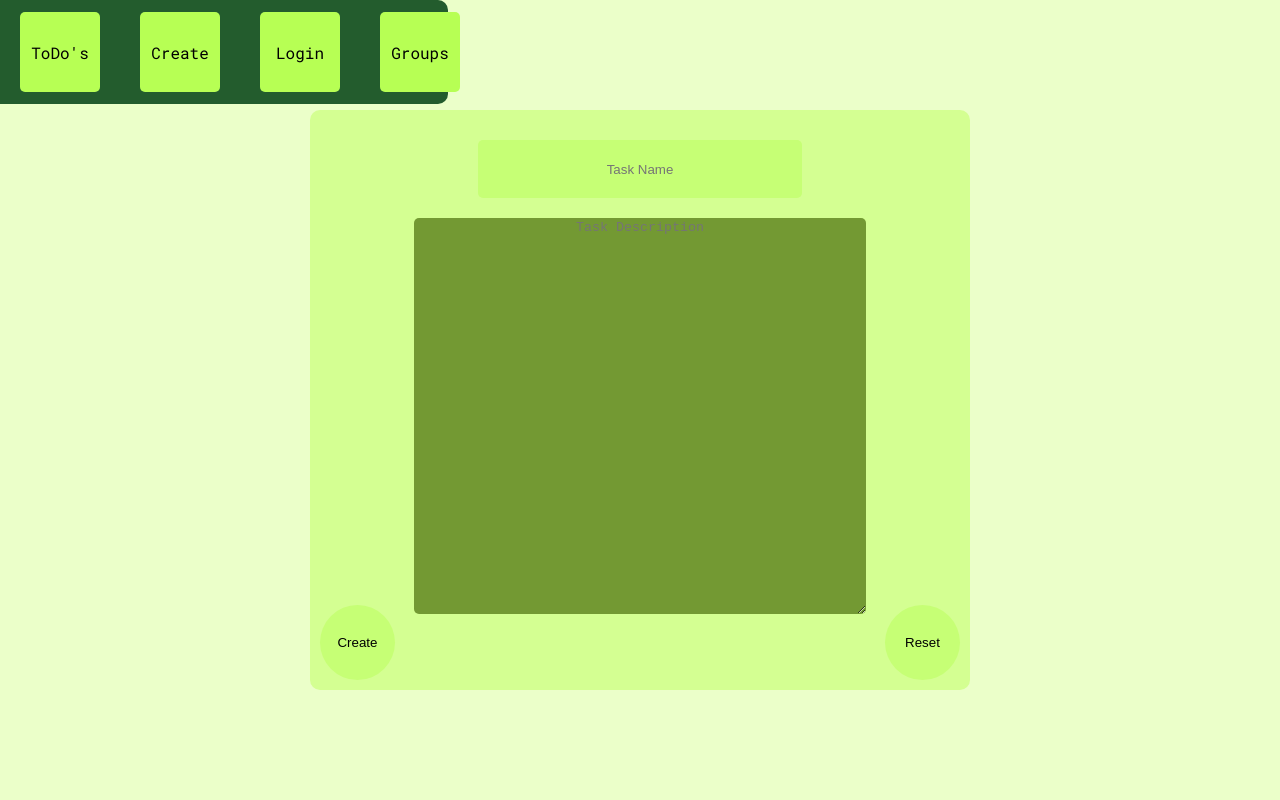
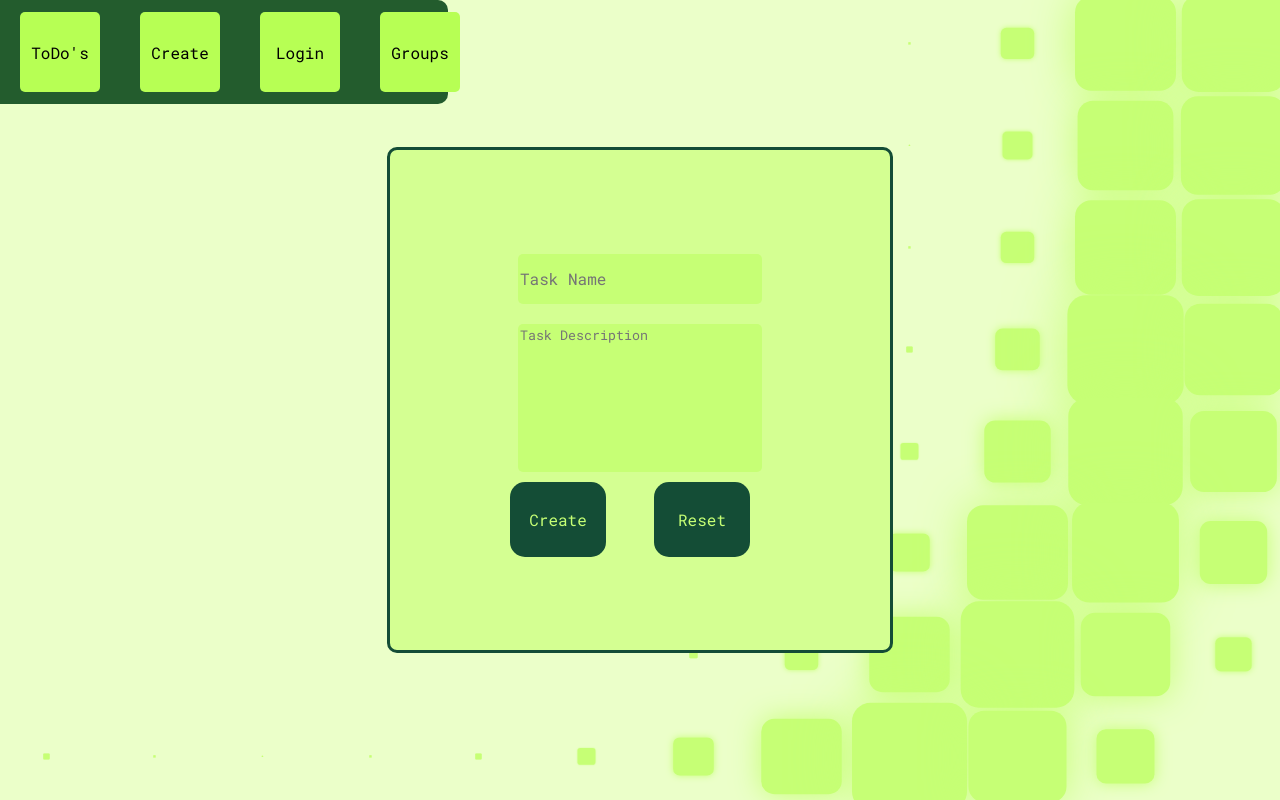
Before and after one commit to TheHeartstriker/ToDoApp, a React (Vite) app in the folder client/ToDoApp/: page /create in a window 1280 px wide. Built offline with nearby package versions, Linux system fonts and the light colour scheme.

Commit message:
Updating website layout
Updating the website slowly to match the new colors. Only have Folders to do then some touch up

```diff
--- a/client/ToDoApp/src/Pages/LoginSign/Login.tsx
+++ b/client/ToDoApp/src/Pages/LoginSign/Login.tsx
@@ -1,6 +1,5 @@
 import { useState, useContext, useRef, useEffect } from "react";
 import { handleLogin, handleSignup } from "../../services/authApi";
-import GridAnimation from "./grid";
 import "./navLogin.css";
 
 const MAX_INPUT_LENGTH = 50;
@@ -78,9 +77,7 @@ function Login() {
   return (
     <>
       {/* Outside container */}
-      <GridAnimation />
       <div className="LogSignContainer">
-        {/* The grid animation */}
         {/* The inside container that holds the text boxes */}
         <div className="LogSignPage">
           <div
--- a/client/ToDoApp/src/Pages/LoginSign/NavLogin.css
+++ b/client/ToDoApp/src/Pages/LoginSign/NavLogin.css
@@ -87,38 +87,6 @@
   cursor: pointer;
 }
 
-.grid {
-  position: absolute;
-  overflow: hidden;
-  top: 0;
-  left: 0;
-  width: 100%;
-  height: 100%;
-  display: grid;
-  gap: 15px;
-  grid-template-rows: repeat(var(--rows), 1fr);
-  grid-template-columns: repeat(var(--cols), 1fr);
-}
-
-.tile-container {
-  position: relative;
-  width: 100%;
-  height: 100%;
-  background-color: transparent;
-  border-radius: 15px;
-}
-
-.tile {
-  position: relative;
-  width: 100%;
-  height: 100%;
-
-  border-radius: 15px;
-  background-color: var(--accent3);
-  color: var(--accent3);
-  transform: scale(0);
-}
-
 /* Animations to notifiy the user if something was successful */
 .AnimatePulseRed {
   animation: PulseRed 3s ease-in-out;
--- a/client/ToDoApp/src/Pages/TaskCreator/Creator.css
+++ b/client/ToDoApp/src/Pages/TaskCreator/Creator.css
@@ -1,24 +1,29 @@
 /* Create todo styles */
 :root {
   --main-: #b7ff54;
-  --background: #0d0d0d;
-  --cardColor: #070707;
-  --accent1: #94cc44;
-  --accent2: #739933;
-  --accent3: #7db62d;
+  --cardColor: #d4ff92;
+  --accent1: #c6ff75;
+  /* Tile color */
+  --accent3: #c6ff75;
+  /* Darker contrast greens */
+  --pine: #235c2d;
+  --darkGreen: #144d36;
+
+  --textColor: #1a1a1a;
+  --shadowColor: #3c3c3c;
 }
 /* The box that containers the container related elements */
 .Creator {
   position: absolute;
-  width: 50vw;
-  height: 70vh;
-
+  width: 60vh;
+  height: 60vh;
   display: flex;
   flex-direction: column;
   align-items: center;
+  justify-content: center;
   border-radius: 10px;
   background-color: var(--cardColor);
-  color: #ffffff;
+  border: var(--darkGreen) solid 3px;
   padding: 10px;
   top: 50%;
   left: 50%;
@@ -46,50 +51,60 @@
     border-color: lightpink;
   }
 }
-/* The add button in the bottom left */
-.Add {
-  height: 75px;
-  width: 75px;
-  position: absolute;
-  bottom: 10px;
-  left: 10px;
-  border-radius: 50%;
-  background-color: var(--accent1);
-  border: none;
-  cursor: pointer;
+
+.btn-container {
+  display: flex;
+  justify-content: space-between;
+  width: 50%;
+  margin-top: 20px;
 }
 
 /* The button in the bottom right */
-.Reset {
+.btn_submit {
   height: 75px;
-  width: 75px;
-  position: absolute;
+  width: 40%;
+  position: relative;
   bottom: 10px;
   right: 10px;
-  border-radius: 50%;
-  background-color: var(--accent1);
+  border-radius: 15px;
+  background-color: var(--darkGreen);
+  color: var(--accent1);
   border: none;
   cursor: pointer;
+  font-size: 1rem;
+  font-family: "Roboto Mono", sans-serif;
 }
 
 /* Typing boxes */
 /* Top task in parent element */
 .headerTask {
+  font-size: 1rem;
+  font-family: "Roboto Mono", sans-serif;
   margin: 20px;
   border: none;
   border-radius: 5px;
+  width: 50%;
   height: 10%;
-  width: 50%;
-  text-align: center;
   background-color: var(--accent1);
+  outline: none;
+}
+.headerTask:focus {
+  border: 3px solid var(--darkGreen);
 }
 
 /* Bottom text box */
 .DescriptTask {
+  font-family: "Roboto Mono", sans-serif;
+
   border: none;
-  background-color: var(--accent2);
+  background-color: var(--accent1);
   border-radius: 5px;
-  width: 70%;
-  height: 70%;
-  text-align: center;
+  width: 50%;
+  height: 30%;
+  resize: none;
+  overflow: auto;
+  outline: none;
 }
+.DescriptTask:focus {
+  border: 3px solid var(--darkGreen);
+}
--- a/client/ToDoApp/src/Pages/TaskCreator/ToDoCreater.tsx
+++ b/client/ToDoApp/src/Pages/TaskCreator/ToDoCreater.tsx
@@ -65,17 +65,19 @@ function ToDoCreater() {
           value={TaskDescription}
           onChange={(event) => handleTaskChange(event, "description")}
         />
+        <div className="btn-container">
           <button
-          className="Add"
+            className="btn_submit"
             onClick={async () => {
               await addTask(TaskName, TaskDescription);
             }}
           >
             Create
           </button>
-        <button className="Reset" onClick={handleReset}>
+          <button className="btn_submit" onClick={handleReset}>
             Reset
           </button>
+        </div>
       </div>
     </>
   );
--- a/client/ToDoApp/src/Pages/TaskDisplay/Task.css
+++ b/client/ToDoApp/src/Pages/TaskDisplay/Task.css
@@ -1,80 +1,57 @@
 :root {
-  --Dark-pink: hsl(340, 76%, 50%);
-  --Light-pink: hsl(355, 100%, 81%);
-  --Middle-Pink: #ff577e;
-  --Cyan: rgb(43, 195, 226);
-  --Light-Cyan: rgb(150, 195, 226);
+  --main-: #b7ff54;
+  --cardColor: #d4ff92;
+  --accent1: #c6ff75;
+  /* Tile color */
+  --accent3: #c6ff75;
+  /* Darker contrast greens */
+  --pine: #235c2d;
+  --darkGreen: #144d36;
+
+  --textColor: #1a1a1a;
+  --shadowColor: #3c3c3c;
 }
 
 /* Invisable todo container  */
 .ToDoContainer {
   position: relative;
   display: grid;
-  height: 100vh;
-  width: 100vw;
+  height: 100%;
+  width: 100%;
   gap: 100px;
-  grid-template-columns: repeat(4, 1fr);
-  grid-template-rows: repeat(2, 1fr);
-  background-color: hsl(0, 5%, 5%);
-  border-color: #000000;
+  grid-template-columns: repeat(3, 1fr);
 }
 
 /* The grid items(the visable tasks that are created) */
 .Task {
   position: relative;
+  display: flex;
+  flex-direction: column;
   text-align: center;
-  border: 5px solid var(--Light-Cyan);
-  box-shadow: 0 0 10px var(--Light-Cyan);
-
-  background-color: var(--Dark-pink);
-
+  border: 5px solid var(--darkGreen);
+  background-color: var(--accent1);
+  cursor: pointer;
   margin: 75px;
   aspect-ratio: 1 / 1;
-  border-radius: 5px;
-  color: #ffffff;
-  padding: 10px;
+  border-radius: 15px;
   height: 15vw;
   width: 15vw;
   transition: all 1s ease;
 }
 /* The taskname */
 .Task h3 {
-  color: #ffffff;
-  z-index: 1;
   position: relative;
 }
 /* The elements that are applyed when a task is to be inspected */
 .Task.inspected {
-  z-index: 3;
-  position: absolute;
-  text-align: center;
-  border: 5px solid var(--Middle-Pink);
-  background-color: hsl(340, 76%, 50%);
-
-  left: 50%;
-  top: 50%;
-  margin: 0;
-  transform: translate(-50%, -50%);
-  height: 800px;
-  width: 800px;
-  opacity: 1;
+  transform: scale(1.4);
 }
 
-.Task.inspected h1 {
-  color: #ffffff;
-  z-index: 2;
-  position: relative;
-}
 /* Hide any overflow */
 .Task.inspected h3 {
   visibility: hidden;
 }
 
-.Task.inspected p {
-  color: #ffffff;
-  z-index: 2;
-  position: relative;
-}
 /* The checkbox inside the Task aka the task */
 .CheckBtn {
   position: absolute;
@@ -108,12 +85,15 @@
 
 .DeleteBtn {
   position: absolute;
-  background-color: var(--Middle-Pink);
-  right: 0%;
-  bottom: 0%;
+  bottom: -1px;
+  left: 50%;
+  transform: translateX(-50%);
+  border-top-left-radius: 10px;
+  border-top-right-radius: 10px;
+  background-color: var(--darkGreen);
   border: none;
   height: 10%;
-  width: 100%;
+  width: 50%;
   z-index: 2;
 }
 /* The button that applys inspect to an element */
--- a/client/ToDoApp/src/Pages/TaskDisplay/TodoContainer.tsx
+++ b/client/ToDoApp/src/Pages/TaskDisplay/TodoContainer.tsx
@@ -76,6 +76,7 @@ function Container() {
               onChange={() => Completed(item.Index)}
             />
           )}
+          {item.inspect && <p>{item.Description}</p>}
           {item.inspect && (
             <button
               className="DeleteBtn"
@@ -84,7 +85,6 @@ function Container() {
               Delete
             </button>
           )}
-          {item.inspect && <p>{item.Description}</p>}
           <div className="Inspect">
             <button onClick={() => Inspect(item.Index)}></button>
           </div>
--- /dev/null
+++ b/client/ToDoApp/src/components/grid/grid.css
@@ -0,0 +1,32 @@
+.grid {
+  position: absolute;
+  overflow: hidden;
+  top: 0;
+  left: 0;
+  width: 100%;
+  height: 100%;
+  display: grid;
+  gap: 15px;
+  grid-template-rows: repeat(var(--rows), 1fr);
+  grid-template-columns: repeat(var(--cols), 1fr);
+  z-index: -1;
+}
+
+.tile-container {
+  position: relative;
+  width: 100%;
+  height: 100%;
+  background-color: transparent;
+  border-radius: 15px;
+}
+
+.tile {
+  position: relative;
+  width: 100%;
+  height: 100%;
+
+  border-radius: 15px;
+  background-color: var(--accent3);
+  color: var(--accent3);
+  transform: scale(0);
+}
--- a/client/ToDoApp/src/Pages/LoginSign/grid.tsx
+++ b/client/ToDoApp/src/components/grid/grid.tsx
@@ -1,5 +1,6 @@
 import { useEffect, useRef, useState } from "react";
 import { animate, stagger, utils } from "animejs";
+import "./grid.css";
 function GridAnimation() {
   const gridSizeRef = useRef({ cols: 0, rows: 0 });
   const isAnimatingRef = useRef(false);
--- a/client/ToDoApp/src/main.tsx
+++ b/client/ToDoApp/src/main.tsx
@@ -3,12 +3,14 @@ import ReactDOM from "react-dom/client";
 //Routing imports
 import { BrowserRouter, Routes, Route } from "react-router-dom";
 import { TaskProvider } from "./components/taskProvider";
+import GridAnimation from "./components/grid/grid";
 import AppRoutes from "./routing/indexRoute";
 import "./Site.css";
 ReactDOM.createRoot(document.getElementById("root")!).render(
   <React.StrictMode>
     <TaskProvider>
       <BrowserRouter>
+        <GridAnimation />
         <AppRoutes />
       </BrowserRouter>
     </TaskProvider>
```
Lines whose indentation alone changed are shown as unchanged.
